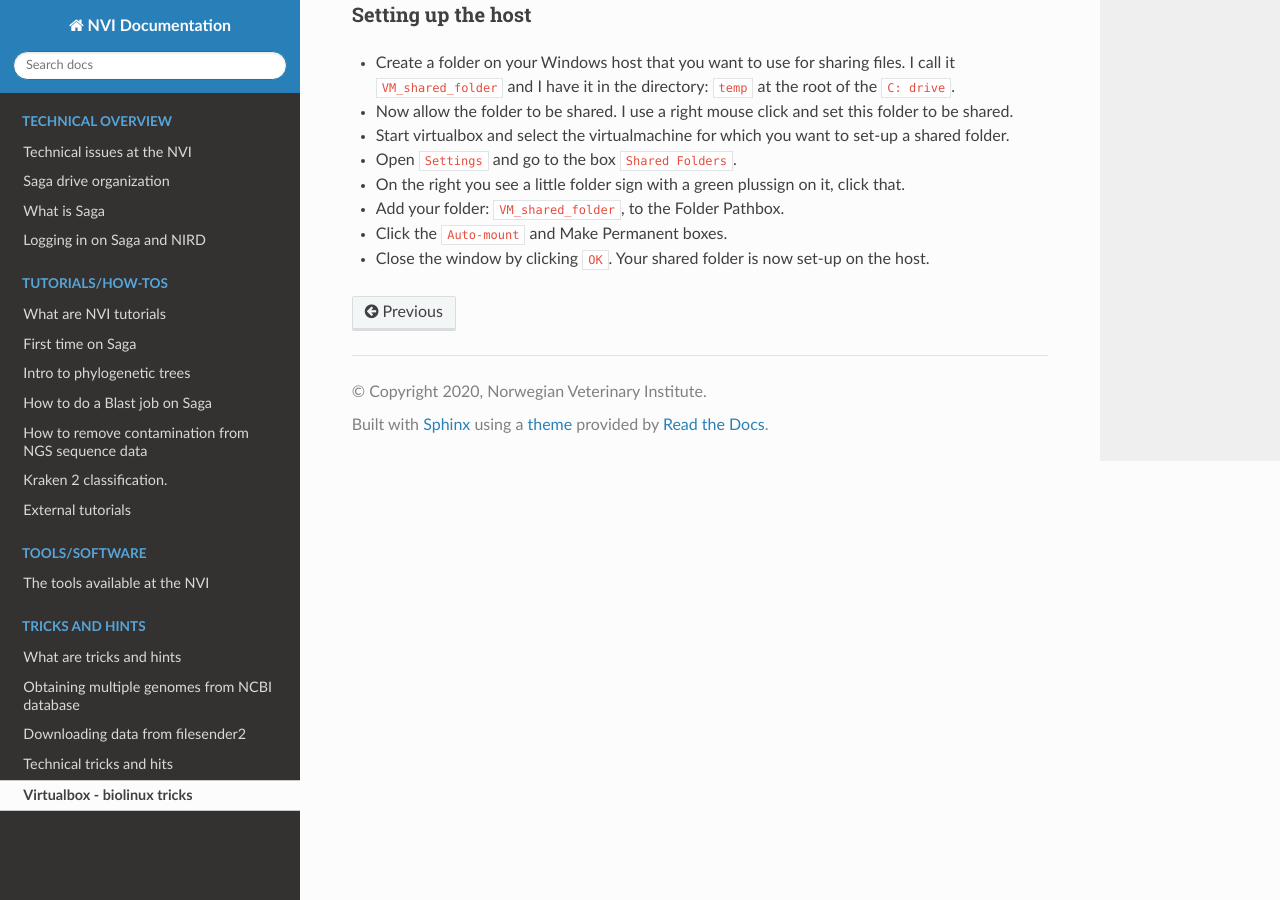
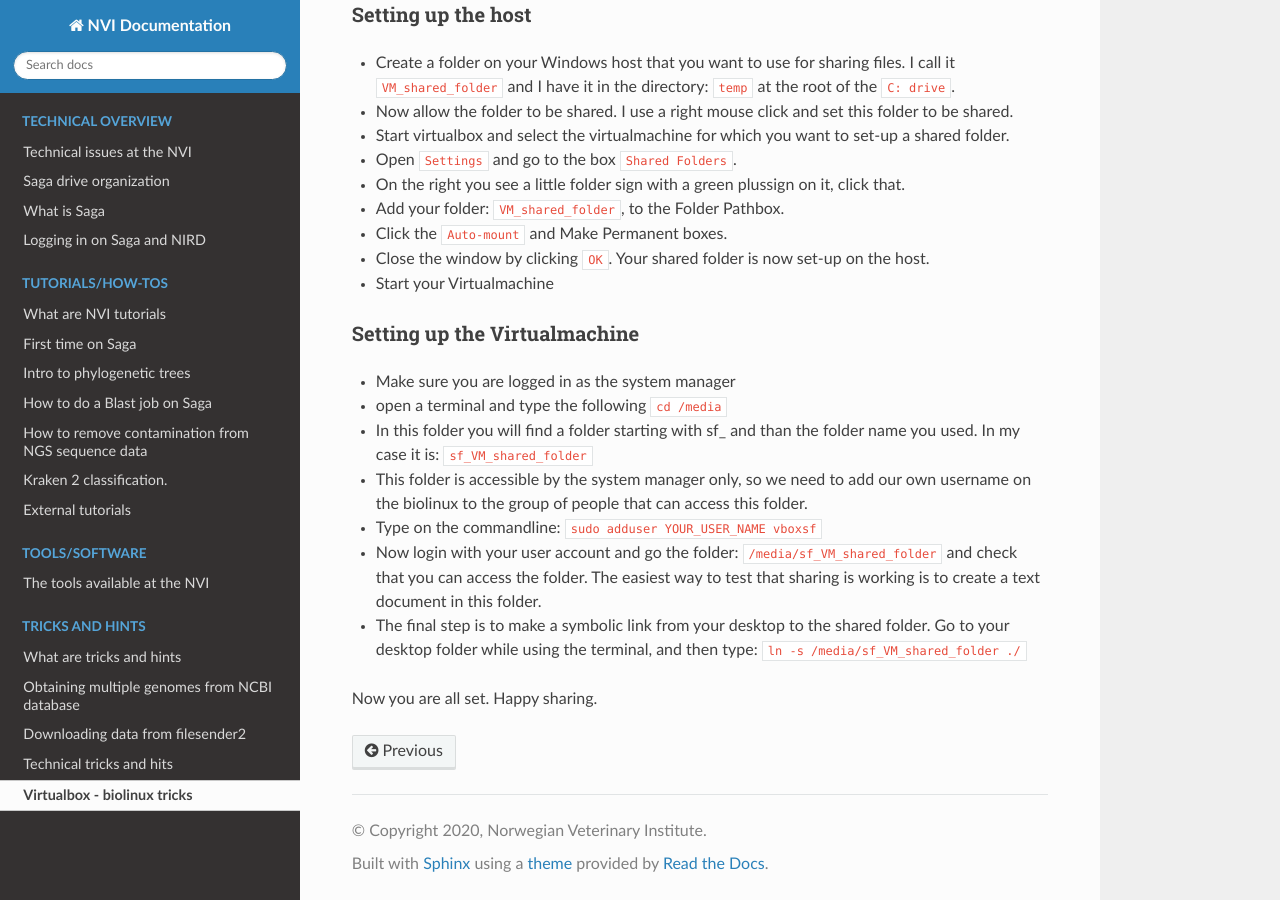
Before and after one commit to NorwegianVeterinaryInstitute/nvi-documentation, a Sphinx documentation site: the page built from docs/source/tricks/vitualbox_biolinux.md, in a window 1280 px wide and 900 px high, scrolled down 503 px. Built offline with Sphinx 7.4.7 and the Read the Docs theme 2.0.0, drawn with Linux system fonts in a browser that asks for light colours; pages that are not in the unit, such as notebooks, are missing from menus.

Commit message:
Update vitualbox_biolinux.md

```diff
--- a/docs/source/tricks/vitualbox_biolinux.md
+++ b/docs/source/tricks/vitualbox_biolinux.md
@@ -17,3 +17,17 @@ Below you find instructions on how to set-up a shared folder that can be used to
 * Add your folder: `VM_shared_folder`, to the Folder Pathbox.
 * Click the `Auto-mount` and Make Permanent boxes.
 * Close the window by clicking `OK`. Your shared folder is now set-up on the host.
+* Start your Virtualmachine
+
+### Setting up the Virtualmachine
+* Make sure you are logged in as the system manager
+* open a terminal and type the following `cd /media`
+* In this folder you will find a folder starting with sf_ and than the folder name you used. In my case it is: `sf_VM_shared_folder`
+* This folder is accessible by the system manager only, so we need to add our own username on the biolinux to the group of people that can access this folder.
+* Type on the commandline:
+  `sudo adduser YOUR_USER_NAME vboxsf`
+* Now login with your user account and go the folder: `/media/sf_VM_shared_folder` and check that you can access the folder. The easiest way to test that sharing is working is to create a text document in this folder.
+* The final step is to make a symbolic link from your desktop to the shared folder. Go to your desktop folder while using the terminal, and then type:
+  `ln -s /media/sf_VM_shared_folder ./`
+
+Now you are all set. Happy sharing.
```
